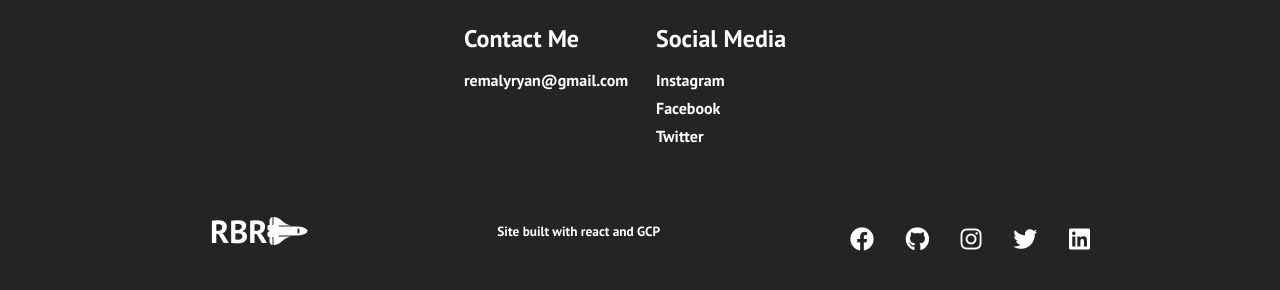
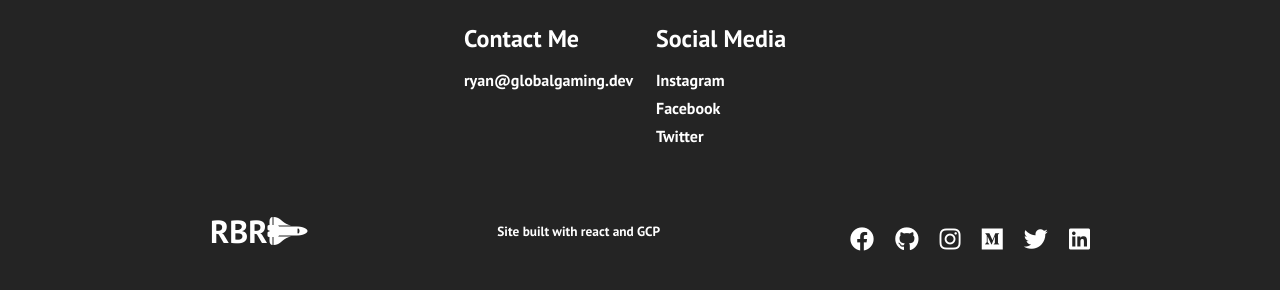
Before and after one commit to skillfulman2/PersonalReactSite, a React (Create React App) app: page / in a window 1280 px wide. Shown: the part 1456-1746 px from the top of the page. Built offline with nearby package versions, Linux system fonts and the light colour scheme; no server answers; the database is empty.

Commit message:
Adding medium profile

```diff
--- a/src/components/Footer.js
+++ b/src/components/Footer.js
@@ -29,7 +29,7 @@ function Footer() {
         <div className="footer-link-wrapper">
           <div class="footer-link-items">
             <h2>Contact Me</h2>
-            <Link to="mailto:remalyryan@gmail.com">remalyryan@gmail.com</Link>
+            <a href="mailto:ryan@globalgaming.dev">ryan@globalgaming.dev</a>
           </div>
         </div>
         <div class="footer-link-items">
@@ -72,6 +72,16 @@ function Footer() {
               <i class="fab fa-instagram" />
             </a>
 
+            <a
+              class="social-icon-link medium"
+              href="https://ryanremaly.medium.com"
+            >
+              {" "}
+              <i class="fab fa-medium"></i>
+            </a>
+
+
+
             {/* Gonna leave this here for when my youtube career takes off
              <Link
               class='social-icon-link youtube'
```
